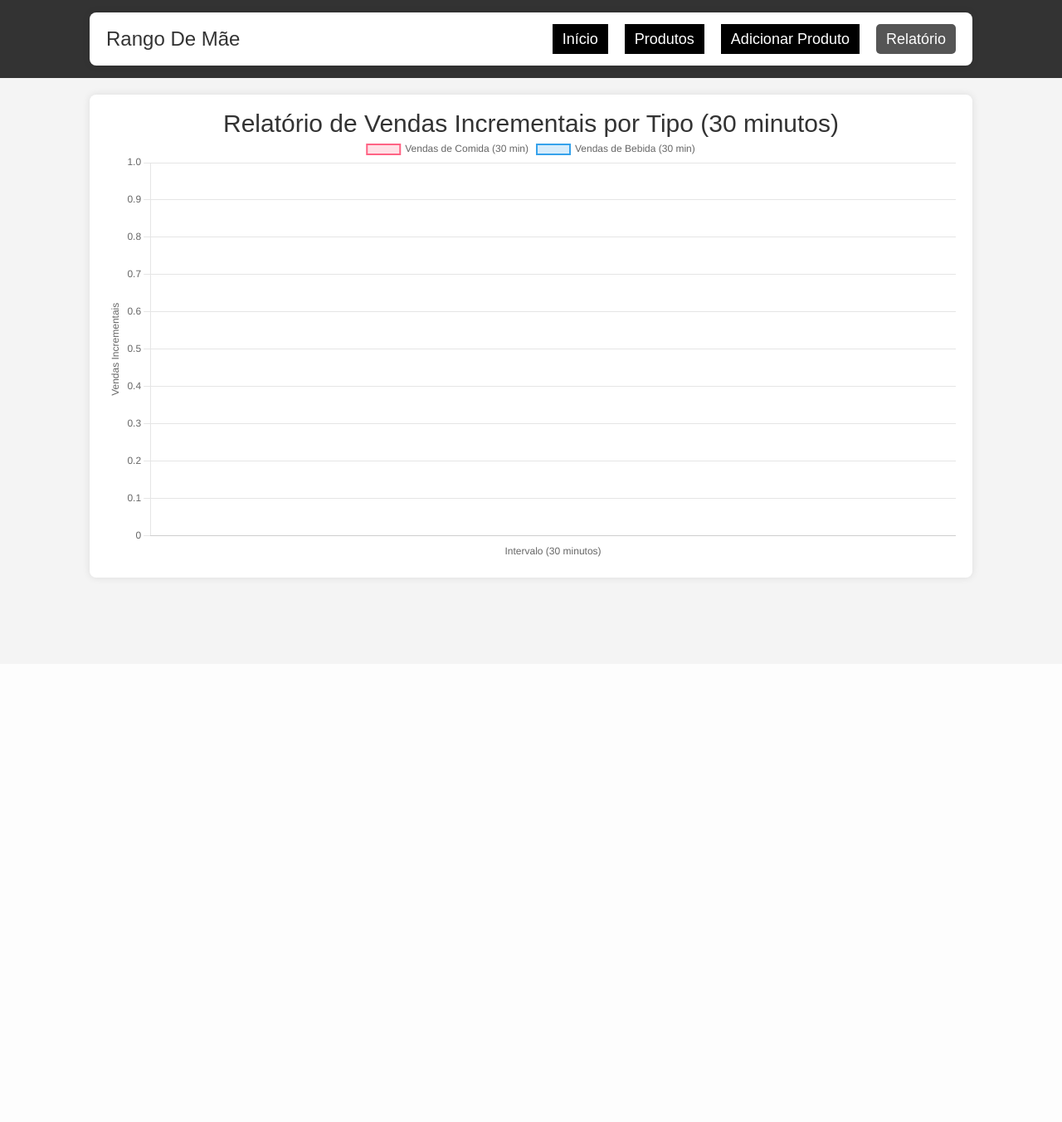
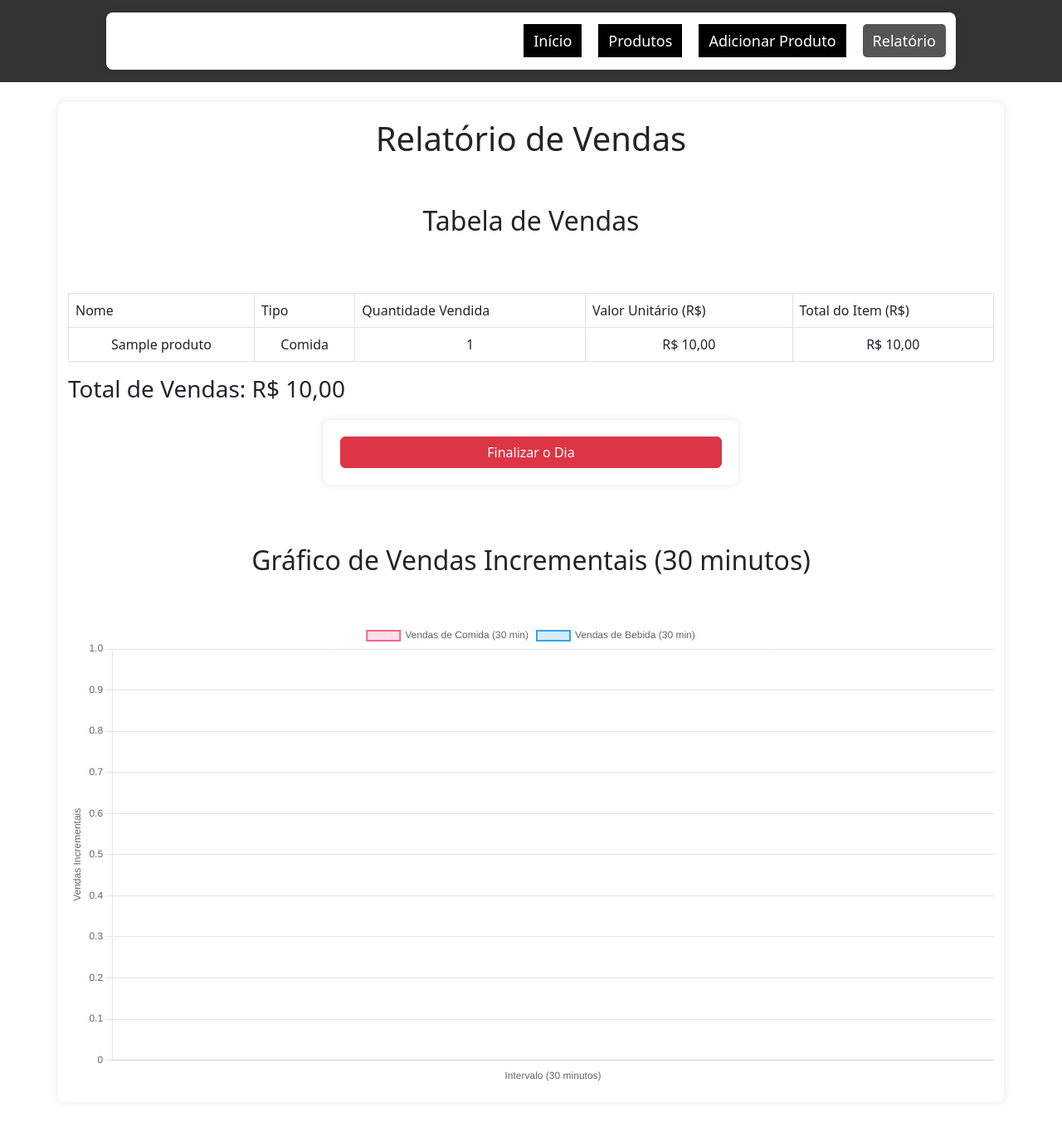
Before and after one commit to Thiago-Pininga/AppRestaurante, a PHP site: page /relatorio.php in a window 1280 px wide. Shown: the whole page at 83% size. Before the commit the page ends 701 px from the top, so only its background shows below. Run offline with PHP 8.4, Linux system fonts and the light colour scheme; tables that the repository leaves empty or names only in its code hold one stand-in row (values such as "Sample post").

Commit message:
Implementação da tabela e grafico no relatorio

```diff
--- a/relatorio.php
+++ b/relatorio.php
@@ -4,84 +4,94 @@
 $pagina = 'Relatório'; // Define qual página está ativa
 include 'header.php';
 
-// Consulta SQL: agrupa os registros em intervalos de 30 minutos e obtém o maior valor cumulativo (quantidade) de cada tipo
-$sql = "
+// =====================
+// TABELA DE VENDAS
+// =====================
+
+// Consulta para obter os produtos e calcular as vendas totais
+$sqlTable = "
+    SELECT
+        nome,
+        e_comida,
+        vendidos AS quantidade_vendida,
+        valor,
+        (vendidos * valor) AS total_item
+    FROM produtos p
+    GROUP BY id
+    ORDER BY e_comida ASC, nome ASC
+";
+$resultTable = $mysqli->query($sqlTable);
+
+$produtos_vendidos = [];
+$total_vendas = 0;
+while ($row = $resultTable->fetch_assoc()) {
+    $produtos_vendidos[] = $row;
+    $total_vendas += $row['total_item'];
+}
+
+// =====================
+// DADOS PARA O GRÁFICO
+// =====================
+
+// Consulta para obter os dados de vendas da tabela registro_vendas dos últimos 24h, agrupados em intervalos de 30 minutos
+$sqlGraph = "
     SELECT
         CONCAT(
             DATE_FORMAT(DATE_SUB(rv.horario, INTERVAL MINUTE(rv.horario) % 30 MINUTE), '%Y-%m-%d %H:'),
             LPAD(FLOOR(MINUTE(rv.horario) / 30) * 30, 2, '0')
         ) AS intervalo,
         p.e_comida,
-        MAX(rv.quantidade) AS quantidade_maxima
+        SUM(rv.quantidade) AS quantidade_vendida
     FROM registro_vendas rv
     JOIN produtos p ON rv.produto_id = p.id
     WHERE rv.horario >= NOW() - INTERVAL 24 HOUR
     GROUP BY intervalo, p.e_comida
     ORDER BY intervalo ASC
 ";
+$resultGraph = $mysqli->query($sqlGraph);
 
-$result = $mysqli->query($sql);
-
-// Armazena os valores cumulativos por intervalo para cada tipo
 $dados_comida = [];
 $dados_bebida = [];
-
-while ($row = $result->fetch_assoc()) {
+while ($row = $resultGraph->fetch_assoc()) {
     $intervalo = $row['intervalo'];
     if ($row['e_comida'] == 1) {
-        $dados_comida[$intervalo] = (int)$row['quantidade_maxima'];
+        $dados_comida[$intervalo] = (int)$row['quantidade_vendida'];
     } else {
-        $dados_bebida[$intervalo] = (int)$row['quantidade_maxima'];
+        $dados_bebida[$intervalo] = (int)$row['quantidade_vendida'];
     }
 }
 
-// Cria uma linha do tempo unificada com todos os intervalos dos últimos 24h
+// Cria uma linha do tempo unificada com todos os intervalos
 $all_intervals = array_unique(array_merge(array_keys($dados_comida), array_keys($dados_bebida)));
 sort($all_intervals);
 
-// Preenche os intervalos que possam não ter registro para cada tipo com o último valor conhecido (ou 0 se não houver nenhum anterior)
+// Preenche os intervalos que não possuem registro com o último valor conhecido
 $filled_comida = [];
 $filled_bebida = [];
-
 $prev_comida = 0;
 $prev_bebida = 0;
-
 foreach ($all_intervals as $intv) {
-    // Comida
-    if (isset($dados_comida[$intv])) {
-        $current_comida = $dados_comida[$intv];
-    } else {
-        $current_comida = $prev_comida;
-    }
+    $current_comida = isset($dados_comida[$intv]) ? $dados_comida[$intv] : $prev_comida;
     $filled_comida[$intv] = $current_comida;
     $prev_comida = $current_comida;
 
-    // Bebida
-    if (isset($dados_bebida[$intv])) {
-        $current_bebida = $dados_bebida[$intv];
-    } else {
-        $current_bebida = $prev_bebida;
-    }
+    $current_bebida = isset($dados_bebida[$intv]) ? $dados_bebida[$intv] : $prev_bebida;
     $filled_bebida[$intv] = $current_bebida;
     $prev_bebida = $current_bebida;
 }
 
-// Agora, calcula os incrementos (diferença entre o valor cumulativo atual e o anterior)
+// Calcula os incrementos (diferença entre o valor cumulativo atual e o anterior) para cada intervalo
 $incrementos_comida = [];
 $incrementos_bebida = [];
-
 $prev_comida = 0;
 $prev_bebida = 0;
-
 foreach ($all_intervals as $intv) {
     $current_comida = $filled_comida[$intv];
-    $inc_comida = $current_comida - $prev_comida;
-    $incrementos_comida[] = $inc_comida;
+    $incrementos_comida[] = $current_comida - $prev_comida;
     $prev_comida = $current_comida;
 
     $current_bebida = $filled_bebida[$intv];
-    $inc_bebida = $current_bebida - $prev_bebida;
-    $incrementos_bebida[] = $inc_bebida;
+    $incrementos_bebida[] = $current_bebida - $prev_bebida;
     $prev_bebida = $current_bebida;
 }
 ?>
@@ -91,27 +101,64 @@
 <head>
   <meta charset="UTF-8">
   <meta name="viewport" content="width=device-width, initial-scale=1.0">
-  <title>Relatório de Vendas Incrementais por Tipo (30 min)</title>
+  <title>Relatório de Vendas</title>
   <link rel="stylesheet" href="css/reset.css">
   <link rel="stylesheet" href="css/style.css">
-  <!-- Inclusão do Chart.js via CDN -->
+  <!-- Bootstrap CSS -->
+  <link href="https://cdn.jsdelivr.net/npm/bootstrap@5.3.0/dist/css/bootstrap.min.css" rel="stylesheet">
+  <!-- Chart.js -->
   <script src="https://cdn.jsdelivr.net/npm/chart.js"></script>
 </head>
 <body>
-  <div class="container">
-    <h1>Relatório de Vendas Incrementais por Tipo (30 minutos)</h1>
+  <div class="container my-4">
+    <h1>Relatório de Vendas</h1>
 
+    <!-- Tabela de Vendas -->
+    <h2>Tabela de Vendas</h2>
+    <table class="table table-bordered">
+      <thead>
+        <tr>
+          <th>Nome</th>
+          <th>Tipo</th>
+          <th>Quantidade Vendida</th>
+          <th>Valor Unitário (R$)</th>
+          <th>Total do Item (R$)</th>
+        </tr>
+      </thead>
+      <tbody>
+        <?php foreach ($produtos_vendidos as $prod): ?>
+        <tr>
+          <td><?= $prod['nome'] ?></td>
+          <td><?= $prod['e_comida'] == 1 ? 'Comida' : 'Bebida' ?></td>
+          <td><?= $prod['quantidade_vendida'] ?></td>
+          <td>R$ <?= number_format($prod['valor'], 2, ',', '.') ?></td>
+          <td>R$ <?= number_format($prod['total_item'], 2, ',', '.') ?></td>
+        </tr>
+        <?php endforeach; ?>
+      </tbody>
+    </table>
+    <div class="mb-3">
+      <h3>Total de Vendas: R$ <?= number_format($total_vendas, 2, ',', '.') ?></h3>
+    </div>
+
+    <!-- Botão Finalizar Dia -->
+    <form action="finalizar_dia.php" method="POST" class="mb-4">
+      <button type="submit" class="btn btn-danger" onclick="return confirm('Tem certeza que deseja encerrar o dia?')">Finalizar o Dia</button>
+    </form>
+
+    <!-- Gráfico de Vendas Incrementais -->
+    <h2>Gráfico de Vendas Incrementais (30 minutos)</h2>
     <canvas id="graficoVendasIntervalos" width="400" height="200"></canvas>
-
     <script>
       var ctx = document.getElementById('graficoVendasIntervalos').getContext('2d');
-      var graficoVendasIntervalos = new Chart(ctx, {
+      var grafico = new Chart(ctx, {
           type: 'line',
           data: {
-              labels: <?php echo json_encode($all_intervals); ?>,
-              datasets: [{
+              labels: <?= json_encode($all_intervals); ?>,
+              datasets: [
+                  {
                       label: 'Vendas de Comida (30 min)',
-                  data: <?php echo json_encode($incrementos_comida); ?>,
+                      data: <?= json_encode($incrementos_comida); ?>,
                       borderColor: 'rgba(255, 99, 132, 1)',
                       backgroundColor: 'rgba(255, 99, 132, 0.2)',
                       borderWidth: 2,
@@ -119,12 +166,13 @@
                   },
                   {
                       label: 'Vendas de Bebida (30 min)',
-                  data: <?php echo json_encode($incrementos_bebida); ?>,
+                      data: <?= json_encode($incrementos_bebida); ?>,
                       borderColor: 'rgba(54, 162, 235, 1)',
                       backgroundColor: 'rgba(54, 162, 235, 0.2)',
                       borderWidth: 2,
                       tension: 0.1
-              }]
+                  }
+              ]
           },
           options: {
               responsive: true,
@@ -151,5 +199,8 @@
       });
     </script>
   </div>
+
+  <!-- Bootstrap JS -->
+  <script src="https://cdn.jsdelivr.net/npm/bootstrap@5.3.0/dist/js/bootstrap.bundle.min.js"></script>
 </body>
 </html>
```
Lines whose indentation alone changed are shown as unchanged.
